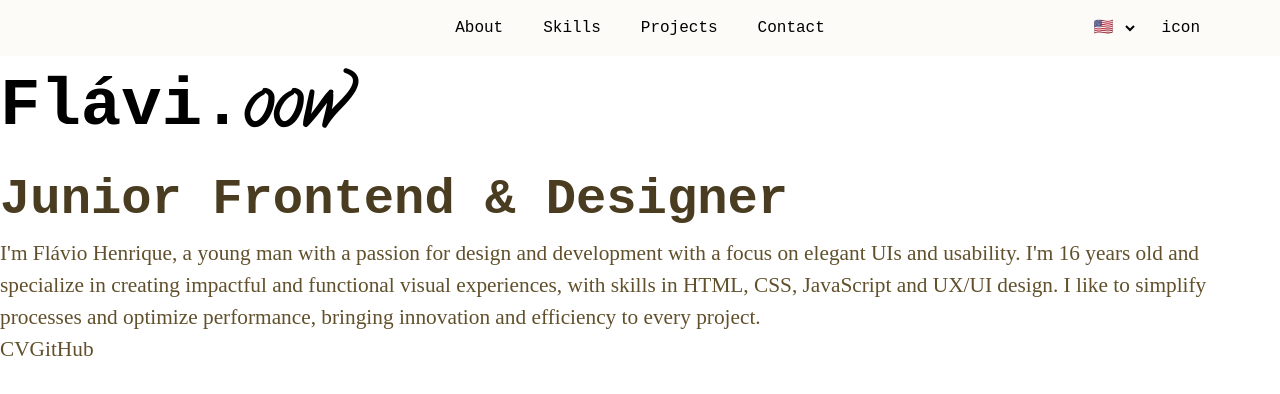
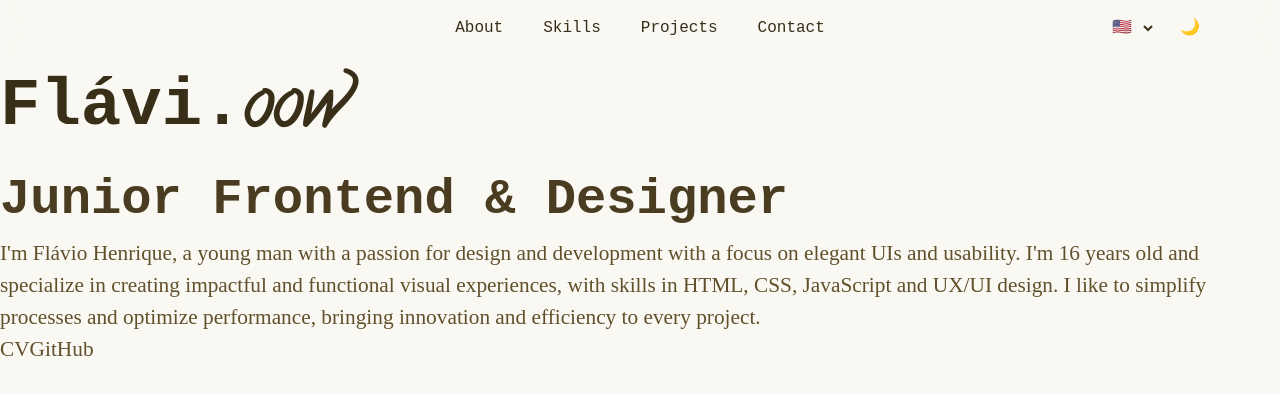
Before and after one commit to flavioow/portfolio, a Next.js app: page /en in a window 1280 px wide. Shown: the top 394 px of the page. Built offline with nearby package versions, Linux system fonts and the light colour scheme; a web font is replaced by a local one.

Commit message:
:sparkles: Feat: Theme Switcher button added
The system for changing site themes has been implemented, as well as some other improvements to CSS and Tailwind.

```diff
--- a/src/app/[locale]/globals.css
+++ b/src/app/[locale]/globals.css
@@ -40,8 +40,8 @@
 
 @layer base {
     body {
-        color: var(--text);
-        background: var(--background);
+        color: color-mix(in srgb, rgb(var(--text)) 100%, rgb(var(--primary)));
+        background: color-mix(in srgb, rgb(var(--background)) 100%, rgb(var(--primary)));
         font-family: var(--courier);
     }
 
@@ -60,6 +60,7 @@
 
     h1 {
         font-size: 4.210rem;
+        color: color-mix(in srgb, rgb(var(--text)) 100%, rgb(var(--primary)));
     }
 
     h2 {
--- a/src/components/LanguageSwitcher.tsx
+++ b/src/components/LanguageSwitcher.tsx
@@ -20,7 +20,7 @@ export default function LanguageSwitcher() {
 
     return (
         <div className="relative">
-            <select onChange={(e) => changeLanguage(e.target.value as "en" | "pt-br")} className="p-2 bg-transparent">
+            <select onChange={(e) => changeLanguage(e.target.value as "en" | "pt-br")} className="p-2 bg-transparent text-text dark:text-text">
                 <option value="en">🇺🇸</option>
                 <option value="pt-br">🇧🇷</option>
             </select>
--- a/src/components/Navbar.tsx
+++ b/src/components/Navbar.tsx
@@ -1,14 +1,15 @@
 import { Link } from "@/navigation"
 import { getTranslations } from "next-intl/server"
 import LanguageSwitcher from "@/components/LanguageSwitcher"
+import ThemeSwitcher from "@/components/ThemeSwitcher"
 
 export default async function Navbar() {
     const t = await getTranslations("Navbar")
 
     return (
-        <nav className="bg-background bg-opacity-50 backdrop-blur-md w-full px-20 py-4 sticky top-0">
+        <nav className="bg-background dark:bg-background/90 bg-opacity-50 dark:bg-opacity-50 backdrop-blur-md w-full px-20 py-4 sticky top-0">
             <div className="flex justify-center items-center relative">
-                <ul className="links flex justify-center items-center gap-6">
+                <ul className="links flex justify-center items-center gap-6 text-text dark:text-text">
                     <li id="about">
                         <Link href="#" className="p-2">{t("about")}</Link>
                     </li>
@@ -25,9 +26,7 @@ export default async function Navbar() {
 
                 <div className="side-buttons absolute right-0 flex gap-6">
                     <LanguageSwitcher />
-                    <button className="side-btn" type="button">
-                        icon
-                    </button>
+                    <ThemeSwitcher />
                 </div>
             </div>
         </nav>
--- /dev/null
+++ b/src/components/ThemeSwitcher.tsx
@@ -0,0 +1,31 @@
+"use client"
+
+import { button } from "framer-motion/m"
+import { useEffect, useState } from "react"
+
+export default function ThemeSwitcher() {
+    const [theme, setTheme] = useState<"light" | "dark">("light")
+
+    useEffect(() => {
+        const savedTheme = localStorage.getItem("theme")
+        const prefersDark = window.matchMedia("(prefers-color-scheme: dark)").matches
+
+        if (savedTheme === "dark" || (!savedTheme && prefersDark)) {
+            document.documentElement.classList.add("dark")
+            setTheme("dark")
+        }
+    }, [])
+
+    const toggleTheme = () => {
+        const newTheme = theme === "light" ? "dark" : "light"
+        setTheme(newTheme)
+        document.documentElement.classList.toggle("dark")
+        localStorage.setItem("theme", newTheme)
+    }
+
+    return (
+        <button type="button" onClick={toggleTheme}>
+            {theme === "dark" ? "☀️" : "🌙"}
+        </button>
+    )
+}
--- a/tailwind.config.ts
+++ b/tailwind.config.ts
@@ -6,6 +6,7 @@ export default {
         "./src/components/**/*.{js,ts,jsx,tsx,mdx}",
         "./src/app/**/*.{js,ts,jsx,tsx,mdx}",
     ],
+    darkMode: "class",
     theme: {
         extend: {
             colors: {
```
